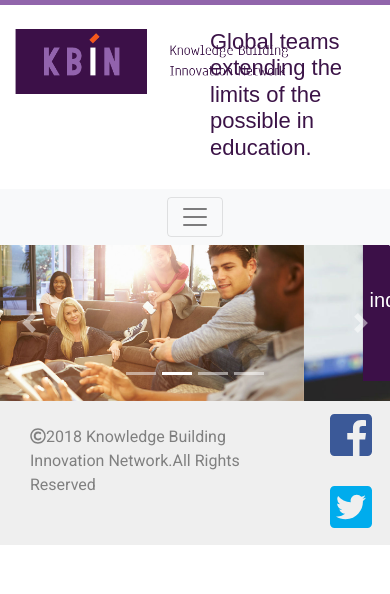
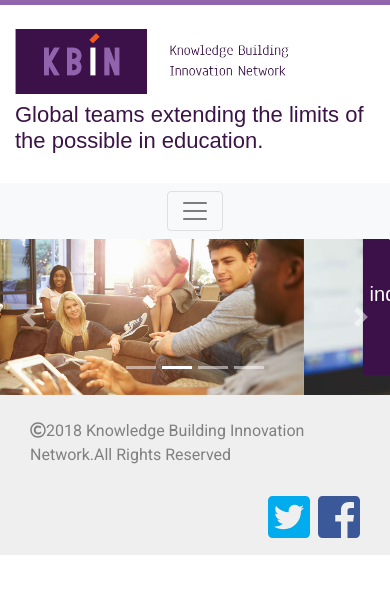
Before and after one commit to ninadpchaudhari/kbin-ui-html, a plain HTML site: page index.html in a window 390 px wide. Drawn offline with nearby package versions, Linux system fonts and the light colour scheme; a web font is replaced by a local one.

Commit message:
Made header and footers responsive

```diff
--- a/index.html
+++ b/index.html
@@ -38,10 +38,7 @@
             font-size: 20pX;
         }
 
-        .carousel-inner {
-            width: 100%;
-            max-height: 75vh;
-        }
+
     </style>
 
 
@@ -63,10 +60,10 @@
         <div class="row justify-content-between">
 
 
-            <div class="col-4">
+            <div class="col-12 col-md-4">
                 <img src="img/logo.png" alt="" height="65px">
             </div>
-            <div class="col-6 align-self-center">
+            <div class="col-12 mt-2 mt-md-0 col-md-6 align-self-center">
                 <h3 class="kbin_h3">Global teams extending the limits of the possible in education.</h3>
             </div>
         </div>
@@ -174,7 +171,7 @@
     <div class="container-fluid kbin_site-footer">
         <div class="container">
             <div class="row">
-                <div class="col-10">
+                <div class="col-12 col-md-9">
                     <p>
                         <br>
                         <i class="far fa-copyright"></i>2018 Knowledge Building Innovation Network.All Rights Reserved
@@ -182,12 +179,12 @@
                 </div>
 
 
-                <div class="col-2">
+                <div class="col-12 col-md-3">
 
-                    <span style="font-size:3em; color:#3b5998">
+                    <span style="font-size:3em; color:#3b5998" class="float-right              float-md-none">
                         <i class="fab fa-facebook-square"></i>
                     </span>
-                    <span style="font-size:3em; color:#00aced">
+                    <span style="font-size:3em; color:#00aced" class="float-right mx-2 mx-md-0 float-md-none">
                         <i class="fab fa-twitter-square"></i>
                     </span>
 
```
Also changed, not shown: collaboratory.html (+15 -17 lines), contributors.html (+72 -24 lines), kb.html (+6 -14 lines), post-collaboratory.html (+8 -12 lines), rbi.html (+6 -14 lines).
